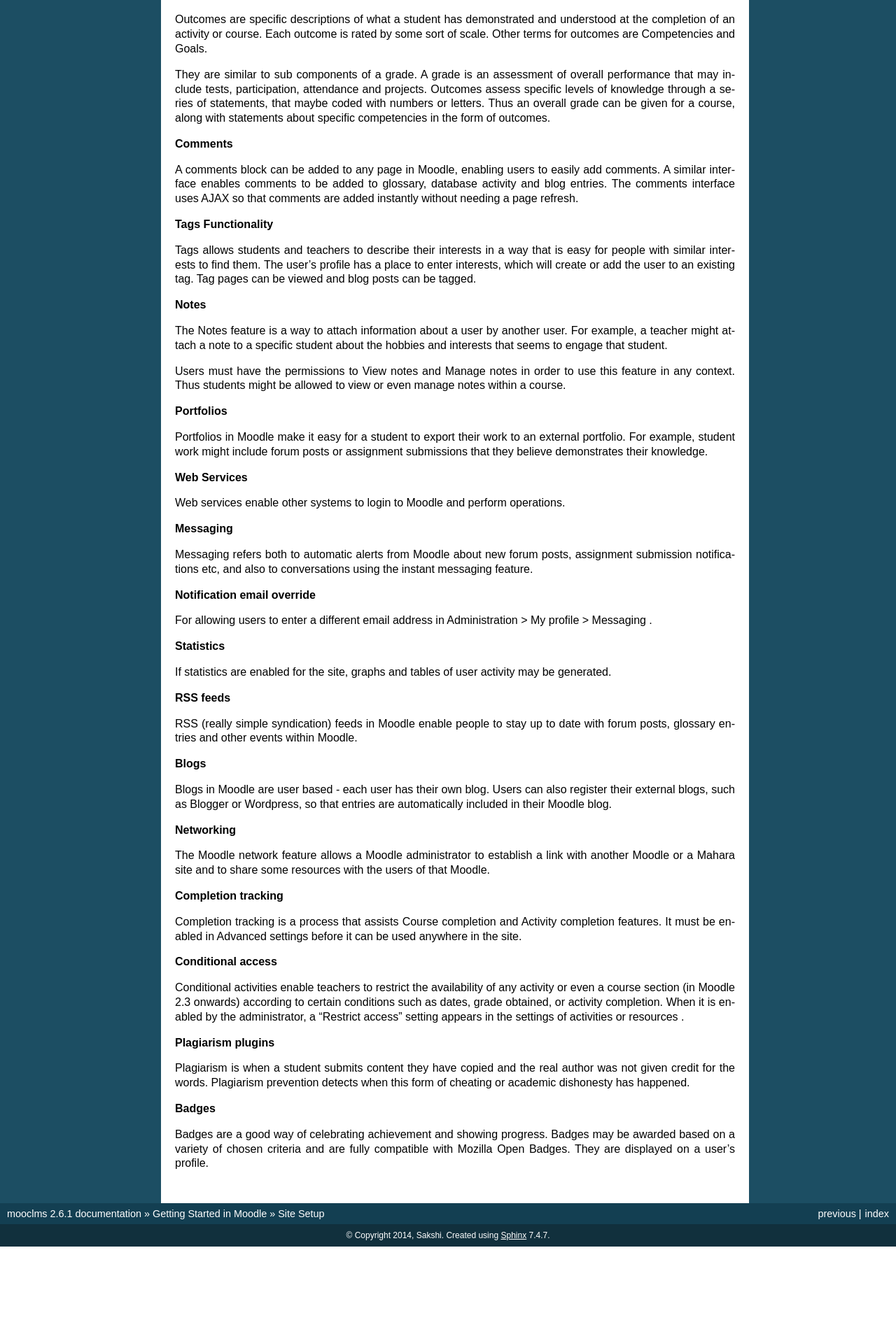
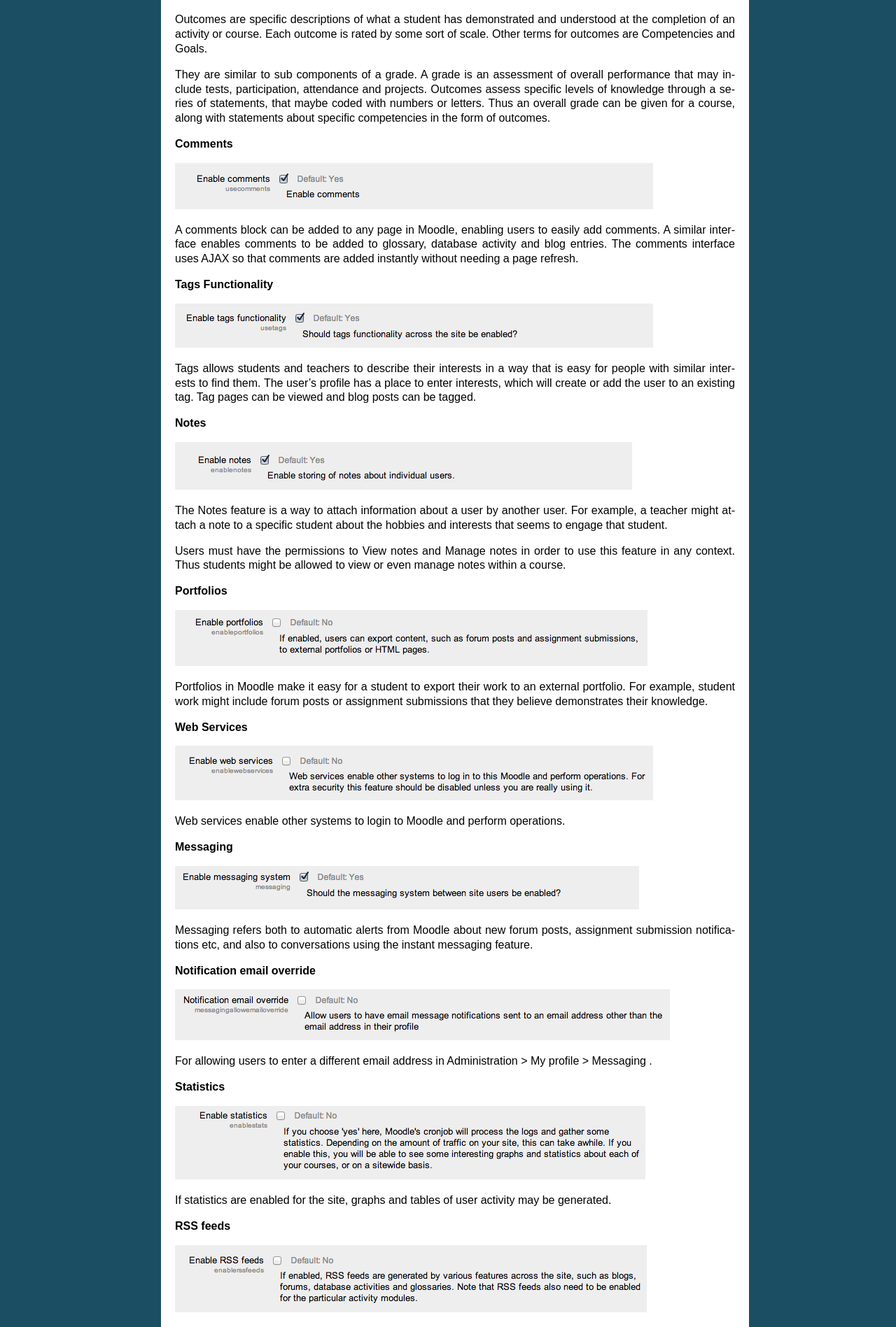
Before and after one commit to christiansteier/mooclms, a Sphinx documentation site: the page built from docs/source/site_setup.rst, in a window 1280 px wide. Shown: the part 3312-5209 px from the top of the page at 70% size. Built offline with Sphinx 7.4.7, drawn with Linux system fonts in a browser that asks for light colours; pages that are not in the unit, such as notebooks, are missing from menus; before the commit the page ends 5094 px from its top, so only the background shows below that.

Commit message:
Update site_setup.rst

```diff
--- a/docs/source/site_setup.rst
+++ b/docs/source/site_setup.rst
@@ -144,13 +144,19 @@
 
 **Comments**
 
+.. image:: _images/enable_comments.png
+
 A comments block can be added to any page in Moodle, enabling users to easily add comments. A similar interface enables comments to be added to glossary, database activity and blog entries. The comments interface uses AJAX so that comments are added instantly without needing a page refresh.
 
 **Tags Functionality**
 
+.. image:: _images/enable_tags.png
+
 Tags allows students and teachers to describe their interests in a way that is easy for people with similar interests to find them. The user's profile has a place to enter interests, which will create or add the user to an existing tag. Tag pages can be viewed and blog posts can be tagged.
 
 **Notes**
+
+.. image:: _images/enable_notes.png
 
 The Notes feature is a way to attach information about a user by another user. For example, a teacher might attach a note to a specific student about the hobbies and interests that seems to engage that student.
 
@@ -158,48 +164,72 @@
 
 **Portfolios**
 
+.. image:: _images/enable_portfolio.png
+
 Portfolios in Moodle make it easy for a student to export their work to an external portfolio. For example, student work might include forum posts or assignment submissions that they believe demonstrates their knowledge.
 
 **Web Services**
+
+.. image:: _images/enable_services.png
 
 Web services enable other systems to login to Moodle and perform operations.
 
 **Messaging**
 
+.. image:: _images/enable_messaging.png
+
 Messaging refers both to automatic alerts from Moodle about new forum posts, assignment submission notifications etc, and also to conversations using the instant messaging feature.
 
 **Notification email override**
+
+.. image:: _images/notification_email.png
 
 For allowing users to enter a different email address in Administration > My profile > Messaging .
 
 **Statistics**
 
+.. image:: _images/enable_statistics.png
+
 If statistics are enabled for the site, graphs and tables of user activity may be generated.
 
 **RSS feeds**
+
+.. image:: _images/enable_rss.png
 
 RSS (really simple syndication) feeds in Moodle enable people to stay up to date with forum posts, glossary entries and other events within Moodle.
 
 **Blogs**
 
+.. image:: _images/enable_blog.png
+
 Blogs in Moodle are user based - each user has their own blog. Users can also register their external blogs, such as Blogger or Wordpress, so that entries are automatically included in their Moodle blog.
 
 **Networking**
+
+.. image:: _images/enable_networking.png
 
 The Moodle network feature allows a Moodle administrator to establish a link with another Moodle or a Mahara site and to share some resources with the users of that Moodle.
 
 **Completion tracking**
 
+.. image:: _images/enable_tracking.png
+
 Completion tracking is a process that assists Course completion and Activity completion features. It must be enabled in Advanced settings before it can be used anywhere in the site.
 
 **Conditional access**
+
+.. image:: _images/enable_condition.png
 
 Conditional activities enable teachers to restrict the availability of any activity or even a course section (in Moodle 2.3 onwards) according to certain conditions such as dates, grade obtained, or activity completion. When it is enabled by the administrator, a "Restrict access" setting appears in the settings of activities or resources .
 
 **Plagiarism plugins**
 
+.. image:: _images/enable_plagiarism.png
+
 Plagiarism is when a student submits content they have copied and the real author was not given credit for the words. Plagiarism prevention detects when this form of cheating or academic dishonesty has happened.
 
 **Badges**
 
+.. image:: _images/enable_badges.png
+
 Badges are a good way of celebrating achievement and showing progress. Badges may be awarded based on a variety of chosen criteria and are fully compatible with Mozilla Open Badges. They are displayed on a user's profile.
```
